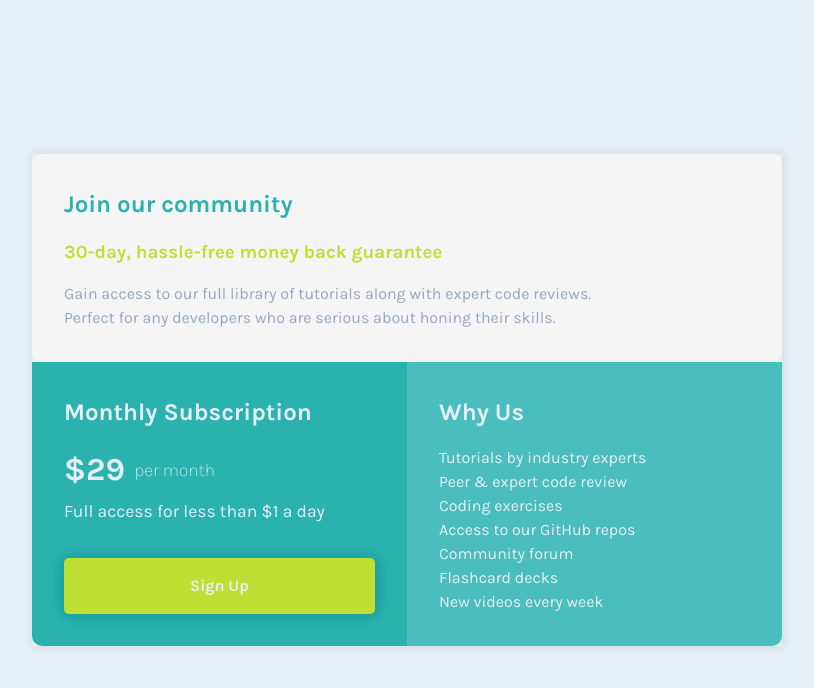
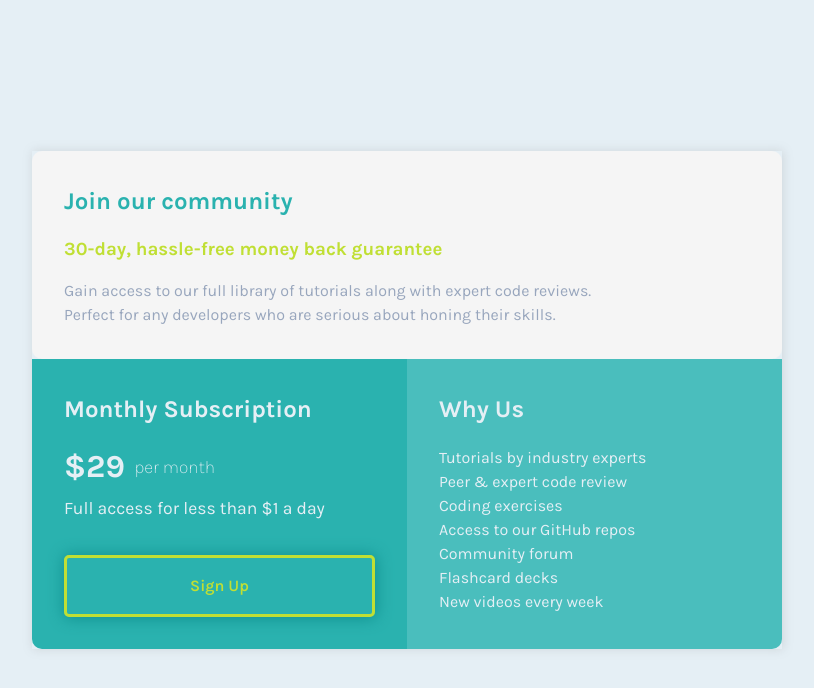
Before and after one commit to khannfouad/single-price-grid, a plain HTML site: page index.html in a window 1280 px wide. In both pictures the pointer is over the link "Sign Up". Shown: the whole page, without its empty margins (233-1047 px from the left). Drawn offline with Linux system fonts and the light colour scheme.

Commit message:
Add active state

```diff
--- a/style.css
+++ b/style.css
@@ -136,6 +136,14 @@
   border-radius: 5px;
   background-color: var(--clr-secondary);
   box-shadow: 0.5px 0.5px 15px 1px hsl(179, 79%, 32%);
+  border: 3px solid var(--clr-secondary);
+}
+
+a:hover,
+a:focus{
+  background-color: transparent;
+  border: 3px solid var(--clr-secondary);
+  color: var(--clr-secondary);
 }
 
 .last__box{
```
Also changed, not shown: 1 other file.
